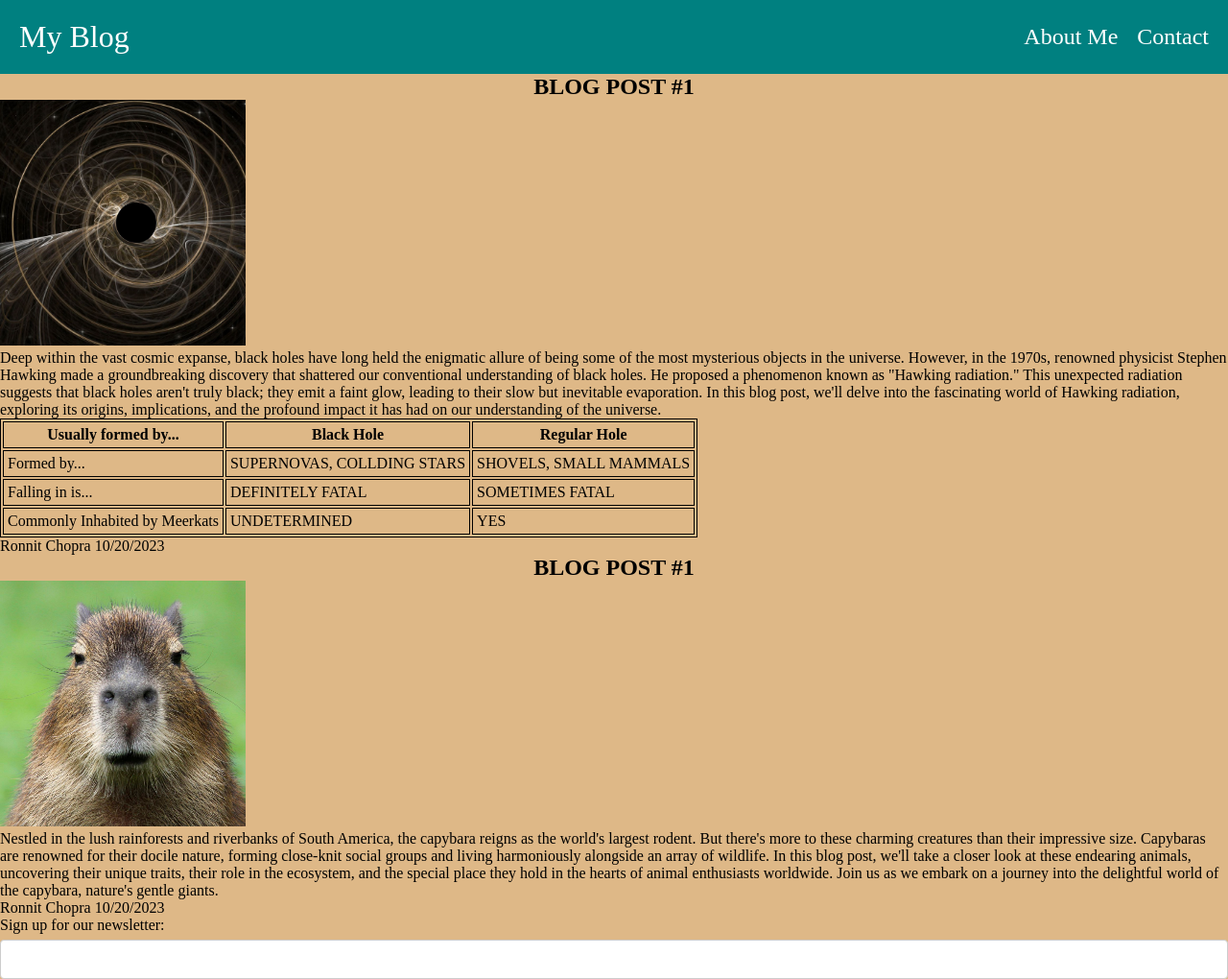
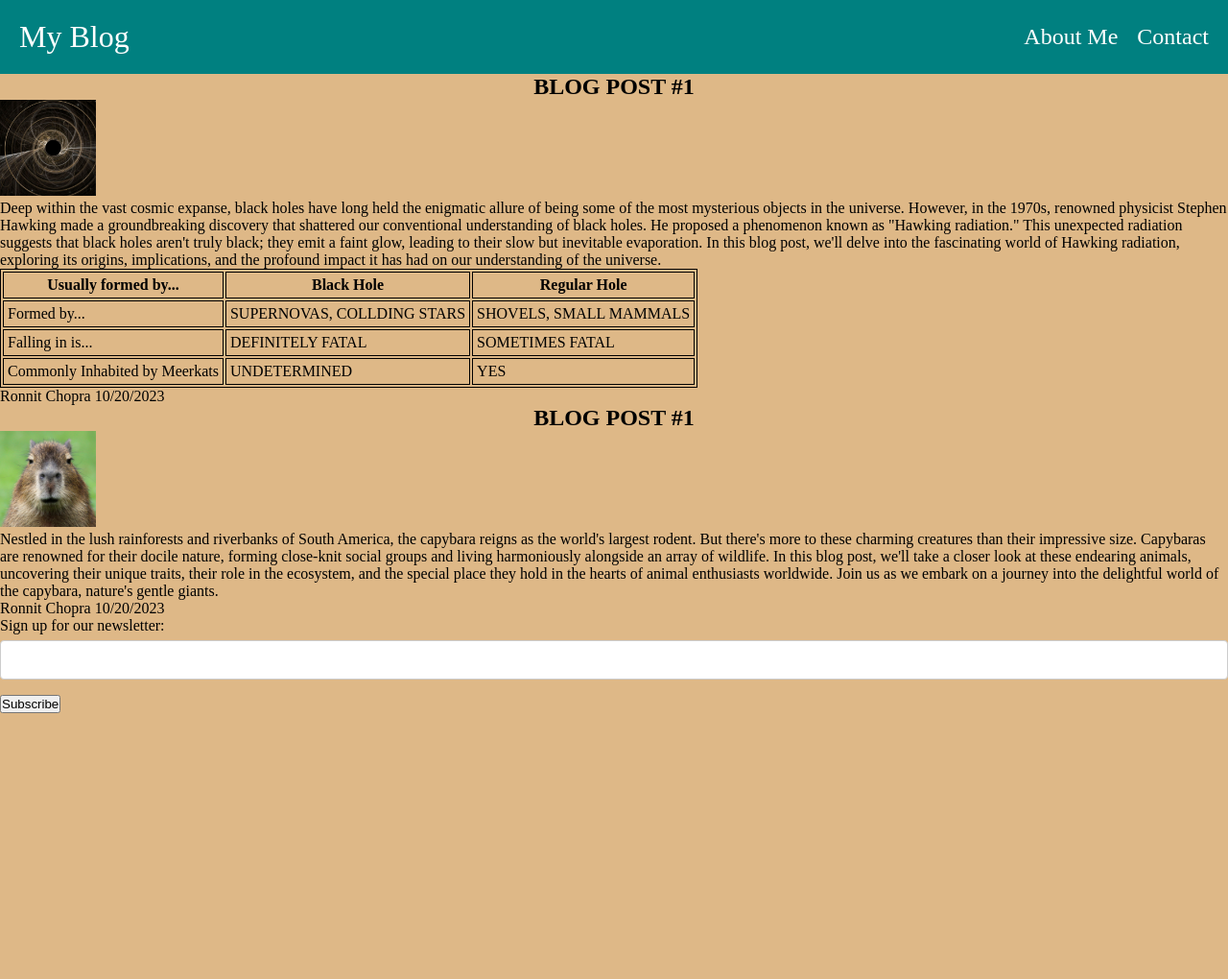
Before and after one commit to KlutzyFella/mi349_blog, a plain HTML site: page index.html in a window 1280 px wide. Shown: the top 1020 px of the page at 96% size. After the commit the page ends 800 px from the top, so only its background shows below. Drawn offline with Linux system fonts and the light colour scheme.

Commit message:
validation changes

```diff
--- a/index.html
+++ b/index.html
@@ -8,7 +8,7 @@
     <link rel="stylesheet" href="screen.css">
   </head>
   <body>
-    <section class="navbar">
+    <div class="navbar">
       <div class="left-nav">
         <a href="./index.html">My Blog</a>
       </div>
@@ -16,12 +16,12 @@
         <a href="./about.html">About Me</a>
         <a href="./contact.html">Contact</a>
       </div>
-    </section>
+    </div>
     <main>
       <h2>BLOG POST #1</h2>
-      <section>
+      <article>
         <title>Unveiling the Cosmic Mystery: Hawking Radiation</title>
-        <img src="images/blackhole.jpg" alt="BlackHole Image" width="20%">
+        <img src="images/blackhole.jpg" alt="BlackHole Image" width="100px">
         <p>
           Deep within the vast cosmic expanse, black holes have long held the enigmatic allure of being some of the most mysterious objects in the universe. However, in the 1970s, renowned physicist Stephen Hawking made a groundbreaking discovery that shattered our conventional understanding of black holes. He proposed a phenomenon known as "Hawking radiation." This unexpected radiation suggests that black holes aren't truly black; they emit a faint glow, leading to their slow but inevitable evaporation. In this blog post, we'll delve into the fascinating world of Hawking radiation, exploring its origins, implications, and the profound impact it has had on our understanding of the universe.
         </p>
@@ -49,17 +49,17 @@
         </table>
         <author>Ronnit Chopra</author>
         <date>10/20/2023</date>
-      </section>
+      </article>
       <h2>BLOG POST #1</h2>
-      <section>
+      <article>
         <title>Capybaras: Nature's Gentle Giants</title>
-        <img src="images/capybara.jpg" alt="Capybara Image" width="20%">
+        <img src="images/capybara.jpg" alt="Capybara Image" width="100px">
         <p>
           Nestled in the lush rainforests and riverbanks of South America, the capybara reigns as the world's largest rodent. But there's more to these charming creatures than their impressive size. Capybaras are renowned for their docile nature, forming close-knit social groups and living harmoniously alongside an array of wildlife. In this blog post, we'll take a closer look at these endearing animals, uncovering their unique traits, their role in the ecosystem, and the special place they hold in the hearts of animal enthusiasts worldwide. Join us as we embark on a journey into the delightful world of the capybara, nature's gentle giants.
         </p>
         <author>Ronnit Chopra</author>
         <date>10/20/2023</date>
-      </section>
+      </article>
       <section>
         <form>
           <label>Sign up for our newsletter:
```
